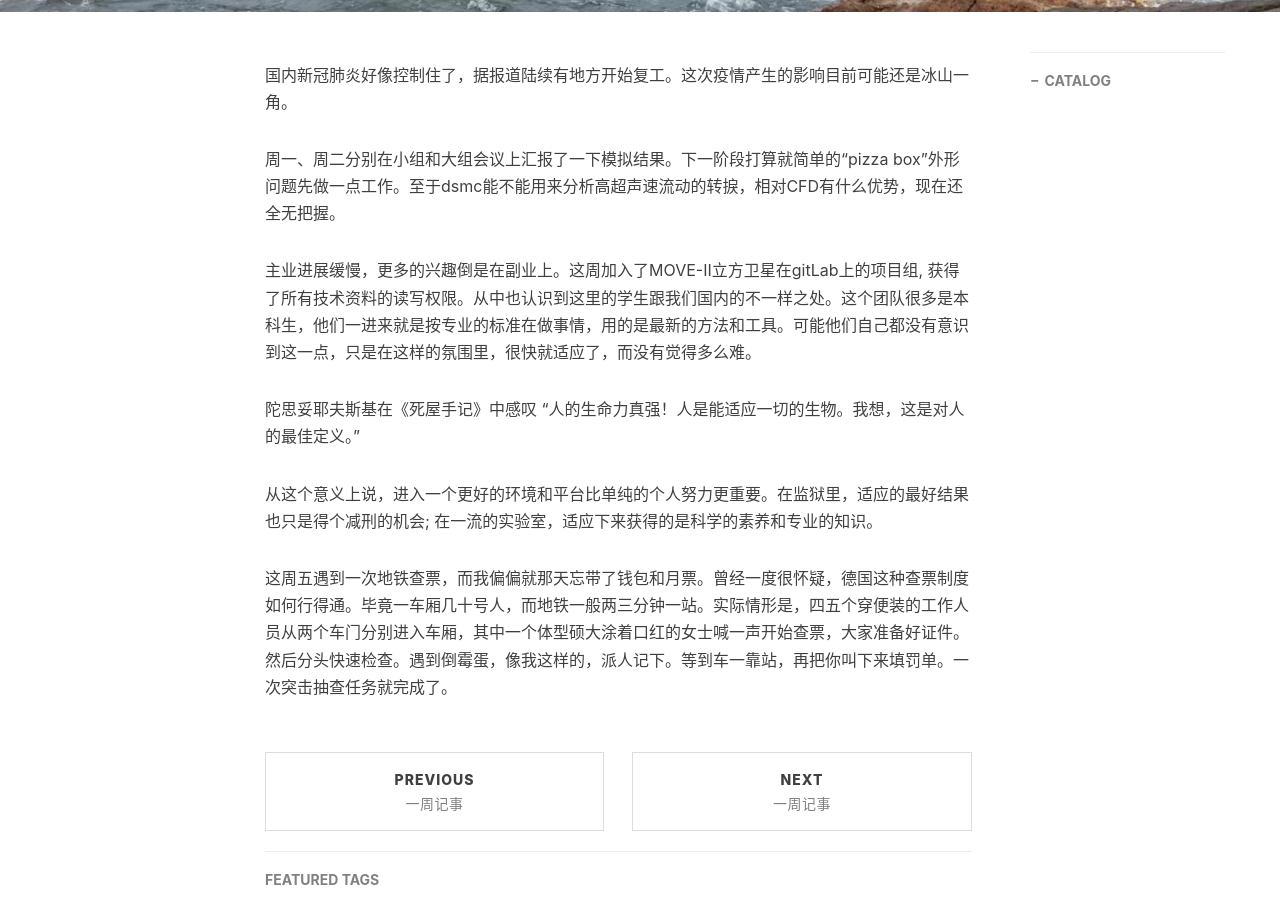
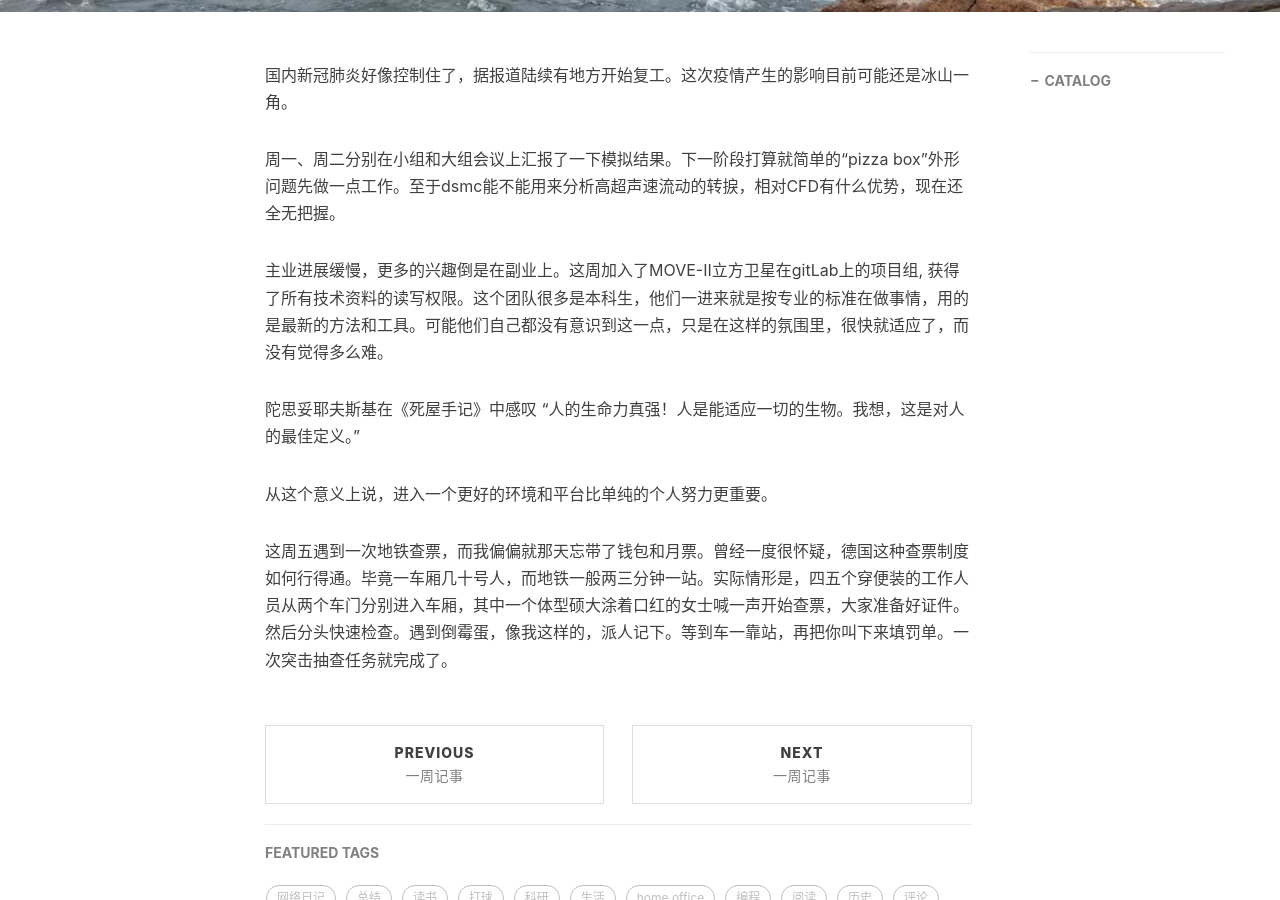
Before and after one commit to chensong212/chensong212.github.io, a Jekyll site: the page built from _posts/2020-02-22-dairy.md, in a window 1280 px wide and 900 px high, scrolled down 511 px. Built offline with Jekyll 4.4.1, drawn with Linux system fonts in a browser that asks for light colours; nearby versions of some CDN libraries; comment, search, counter and statistics services are not loaded.

Commit message:
Update 2020-02-22-dairy.md

```diff
--- a/_posts/2020-02-22-dairy.md
+++ b/_posts/2020-02-22-dairy.md
@@ -17,10 +17,10 @@
 
 周一、周二分别在小组和大组会议上汇报了一下模拟结果。下一阶段打算就简单的“pizza box”外形问题先做一点工作。至于dsmc能不能用来分析高超声速流动的转捩，相对CFD有什么优势，现在还全无把握。
 
-主业进展缓慢，更多的兴趣倒是在副业上。这周加入了MOVE-II立方卫星在gitLab上的项目组, 获得了所有技术资料的读写权限。从中也认识到这里的学生跟我们国内的不一样之处。这个团队很多是本科生，他们一进来就是按专业的标准在做事情，用的是最新的方法和工具。可能他们自己都没有意识到这一点，只是在这样的氛围里，很快就适应了，而没有觉得多么难。
+主业进展缓慢，更多的兴趣倒是在副业上。这周加入了MOVE-II立方卫星在gitLab上的项目组, 获得了所有技术资料的读写权限。这个团队很多是本科生，他们一进来就是按专业的标准在做事情，用的是最新的方法和工具。可能他们自己都没有意识到这一点，只是在这样的氛围里，很快就适应了，而没有觉得多么难。
 
 陀思妥耶夫斯基在《死屋手记》中感叹 “人的生命力真强！人是能适应一切的生物。我想，这是对人的最佳定义。”
 
-从这个意义上说，进入一个更好的环境和平台比单纯的个人努力更重要。在监狱里，适应的最好结果也只是得个减刑的机会; 在一流的实验室，适应下来获得的是科学的素养和专业的知识。
+从这个意义上说，进入一个更好的环境和平台比单纯的个人努力更重要。
 
 这周五遇到一次地铁查票，而我偏偏就那天忘带了钱包和月票。曾经一度很怀疑，德国这种查票制度如何行得通。毕竟一车厢几十号人，而地铁一般两三分钟一站。实际情形是，四五个穿便装的工作人员从两个车门分别进入车厢，其中一个体型硕大涂着口红的女士喊一声开始查票，大家准备好证件。然后分头快速检查。遇到倒霉蛋，像我这样的，派人记下。等到车一靠站，再把你叫下来填罚单。一次突击抽查任务就完成了。
```
